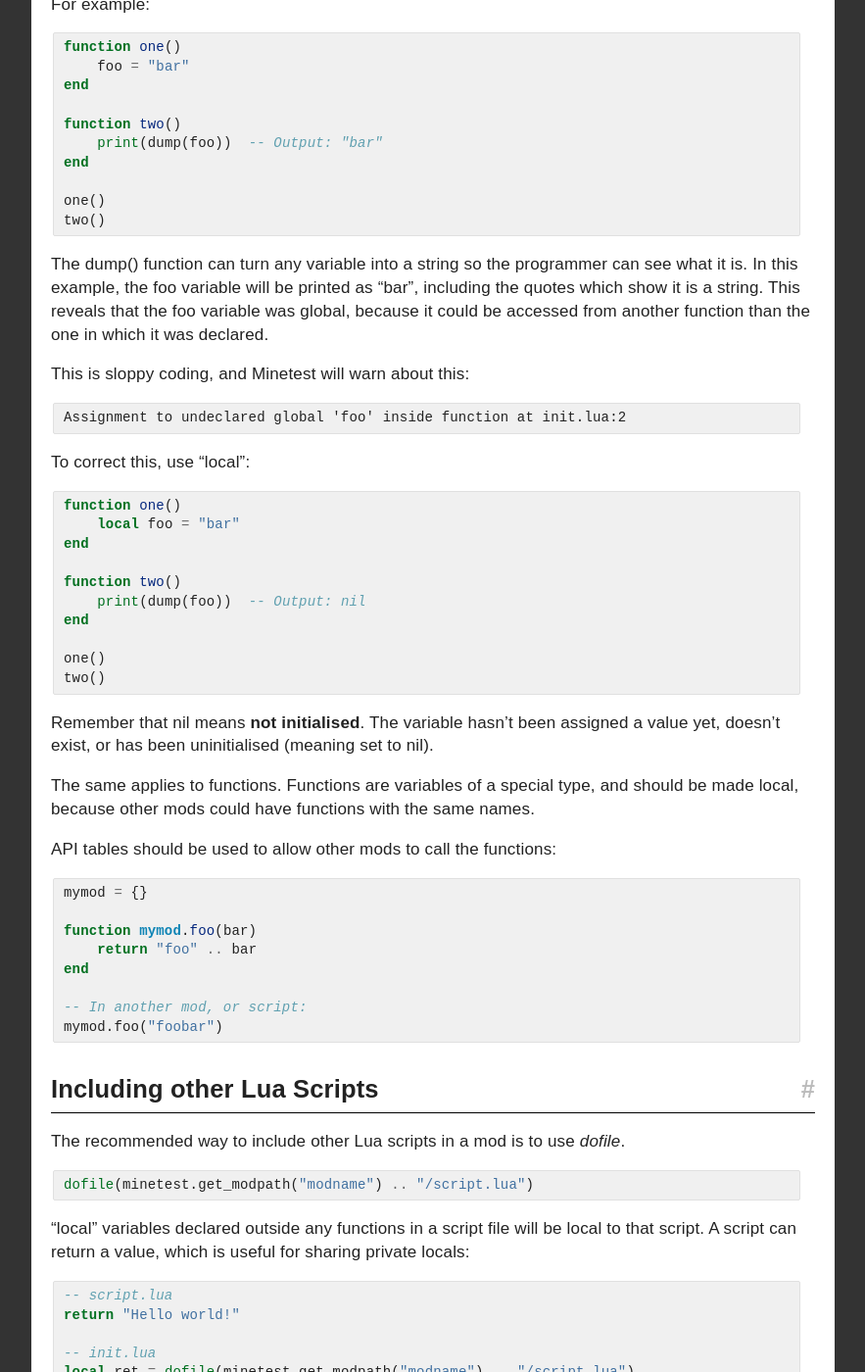
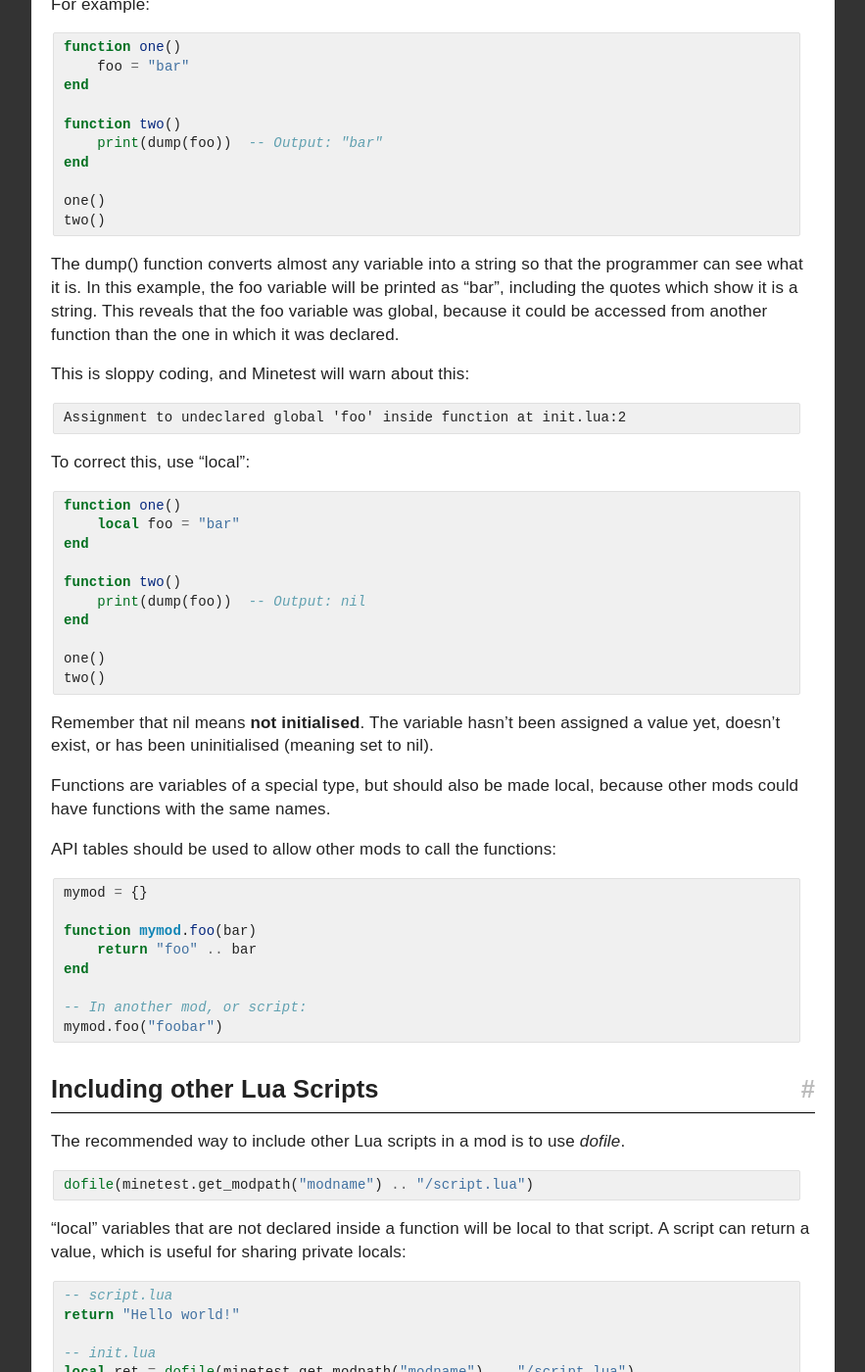
Before and after one commit to rubenwardy/minetest_modding_book, a Jekyll site: the page built from _en/basics/lua.md, in a window 1280 px wide and 1400 px high, scrolled down 5275 px. Shown: the whole window at 98% size, without its empty margins (338-1221 px from the left). Built offline with Jekyll 4.4.1, drawn with Linux system fonts in a browser that asks for light colours; nearby versions of some CDN libraries; some of the changed text lies outside the part shown.

Commit message:
More changes

````diff
--- a/_en/basics/lua.md
+++ b/_en/basics/lua.md
@@ -72,7 +72,7 @@
 * Create a new Lua project from existing source (specify Minetest's base directory).
 * Follow the "Attach to remote Application" debugging instructions from Koneki wiki.
 * It is suggested to add those lines from wiki at the beginning of builtin.lua.
-* Start the debugger. (Set "Break on first line" in debugger configuration to see if it is working).
+* Start the debugger. (Set "Break on first line" in debugger configuration to see if it is working.)
 * Start Minetest.
 * Enter the game to start Lua.
 
@@ -266,7 +265,7 @@
 two()
 ```
 
-The dump() function can turn any variable into a string so the programmer can
+The dump() function converts almost any variable into a string so that the programmer can
 see what it is. In this example, the foo variable will be printed as "bar", including the quotes
 which show it is a string. This reveals that the foo variable was global, because it could be
 accessed from another function than the one in which it was declared.
@@ -294,8 +293,8 @@
 The variable hasn't been assigned a value yet,
 doesn't exist, or has been uninitialised (meaning set to nil).
 
-The same applies to functions. Functions are variables of a special type, and
-should be made local, because other mods could have functions with the same names.
+Functions are variables of a special type, but should also be made local,
+because other mods could have functions with the same names.
 
 API tables should be used to allow other mods to call the functions:
 
@@ -318,7 +317,7 @@
 dofile(minetest.get_modpath("modname") .. "/script.lua")
 ```
 
-"local" variables declared outside any functions in a script file will be local to that script.
+"local" variables that are not declared inside a function will be local to that script.
 A script can return a value, which is useful for sharing private locals:
 
 ```lua
````
Also changed, not shown: other parts of _en/basics/lua.md (+1 -2 lines).
